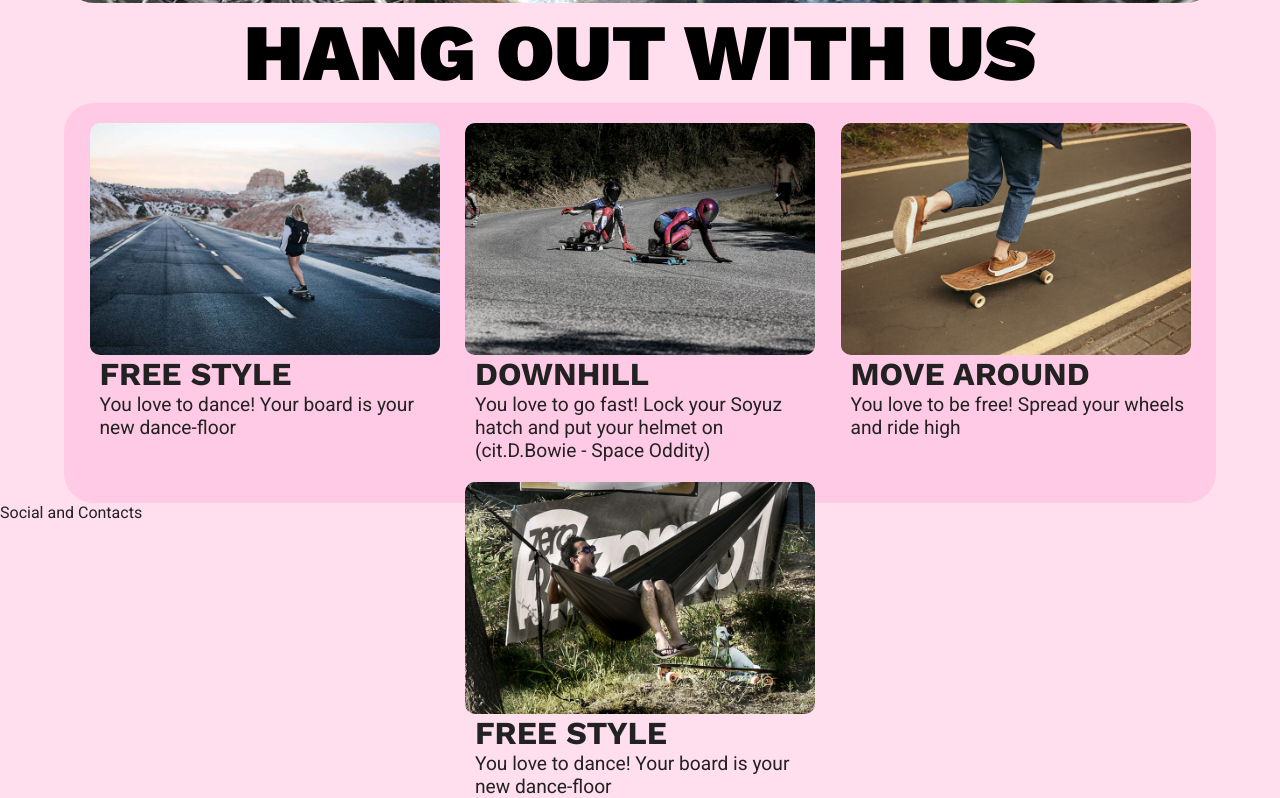
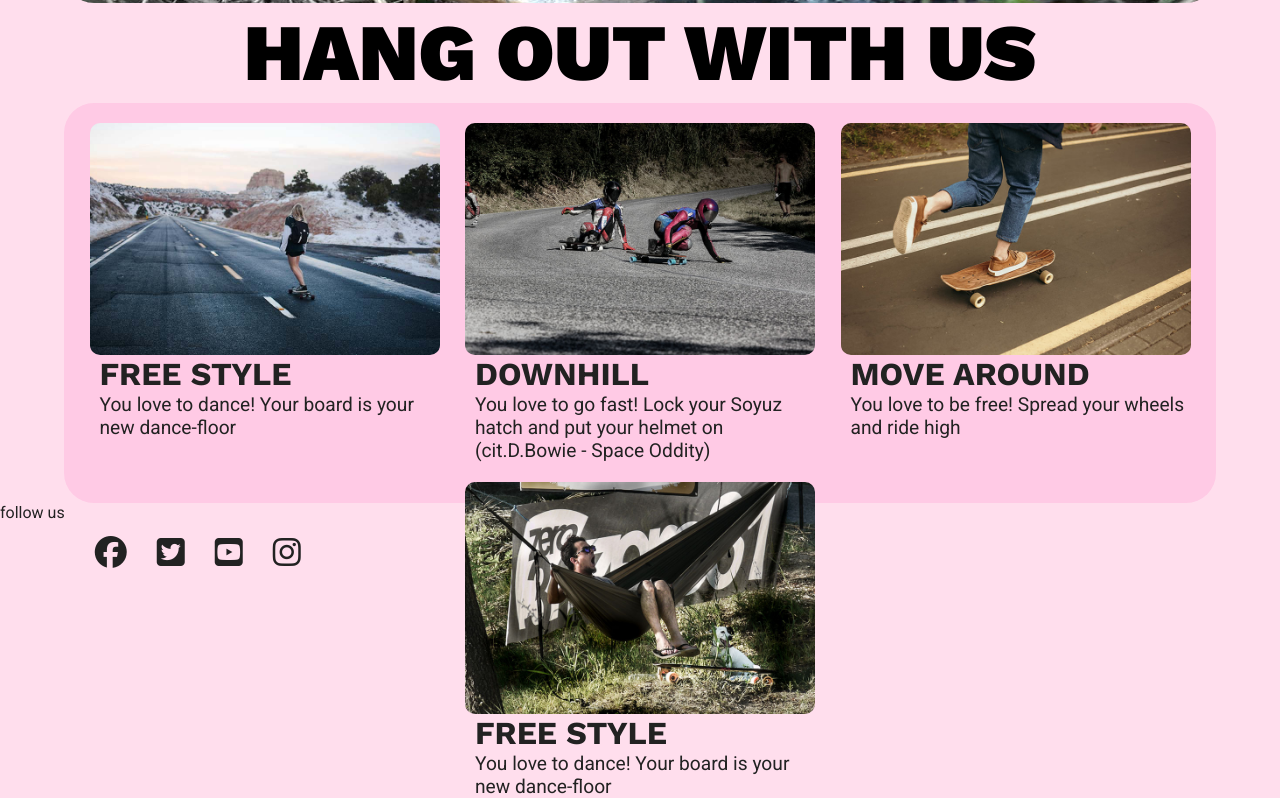
Before and after one commit to fabi8bit/theboardingschool, a plain HTML site: page index.html in a window 1280 px wide. Shown: the part 1177-1975 px from the top of the page. Drawn offline with nearby package versions, Linux system fonts and the light colour scheme.

Commit message:
Add footer structure and fontawesome icon

```diff
--- a/assets/css/style.css
+++ b/assets/css/style.css
@@ -158,7 +158,7 @@ a.active {
     font-size: 200%;
 }
 
-/* hang out with us session */
+/* hang out with us section */
 
 .offer-container {
     display: flex;
@@ -257,3 +257,53 @@ a.active {
     color: black;
     text-align: center;
 }
+
+
+/* footer */
+
+
+footer {
+    height: 190px;
+}
+
+.upper-footer, .upper-footer ul {
+    display:flex;
+
+
+
+}
+
+.upper-footer {
+    height: 100px;
+    /* align-content: center; */
+    /* width: 300px; */
+    /* color: #222; */
+
+
+    /* justify-content: space-evenly; */
+}
+
+
+
+.upper-footer ul {
+    list-style-type: none;
+}
+
+.upper-footer li {
+    margin-right: 30px;
+}
+
+.upper-footer p {
+    margin-right: 30px;
+
+}
+
+.upper-footer a {
+    text-decoration: none;
+    color: #222;
+    font-size: 200%;
+}
+
+.upper-footer-item {
+    align-items: center;
+}
--- a/index.html
+++ b/index.html
@@ -62,7 +62,8 @@
                 <img src="assets/images/downhill-thumb-small.jpg" alt="two skaters on a downhill">
                 <div class="offer-txt">
                     <h2>downhill</h2>
-                    <p>You love to go fast! Lock your Soyuz hatch and put your helmet on (cit.D.Bowie - Space Oddity)</p>
+                    <p>You love to go fast! Lock your Soyuz hatch and put your helmet on (cit.D.Bowie - Space Oddity)
+                    </p>
                 </div>
             </div>
             <div class="offer offer3">
@@ -81,7 +82,36 @@
             </div>
         </div>
     </section>
-    <footer>Social and Contacts</footer>
+    <footer>
+        <div class="upper-footer">
+            <p class="upper-footer-item">follow us</p>
+            <ul class="socials upper-footer-item">
+                <li>
+                    <a href="https://facebook.com" target="_blank" rel="noopener"
+                        aria-label="Visit our Facebook page (opens in a new tab)"><i class="fab fa-facebook"></i></a>
+                </li>
+                <li>
+                    <a href="https://twitter.com" target="_blank" rel="noopener"
+                        aria-label="Visit our Twitter page (opens in a new tab)"><i
+                            class="fab fa-twitter-square"></i></a>
+                </li>
+                <li>
+                    <a href="https://youtube.com" target="_blank" rel="noopener"
+                        aria-label="Visit our YouTube page (opens in a new tab)"><i
+                            class="fab fa-youtube-square"></i></a>
+                </li>
+                <li>
+                    <a href="https://instagram.com" target="_blank" rel="noopener"
+                        aria-label="Visit our Instagram page (opens in a new tab)"><i class="fab fa-instagram"></i></a>
+                </li>
+            </ul>
+
+        </div>
+    </footer>
+
+    <!-- font awesome kit -->
+
+    <script src="https://kit.fontawesome.com/8430928106.js" crossorigin="anonymous"></script>
 </body>
 
 </html>
```
